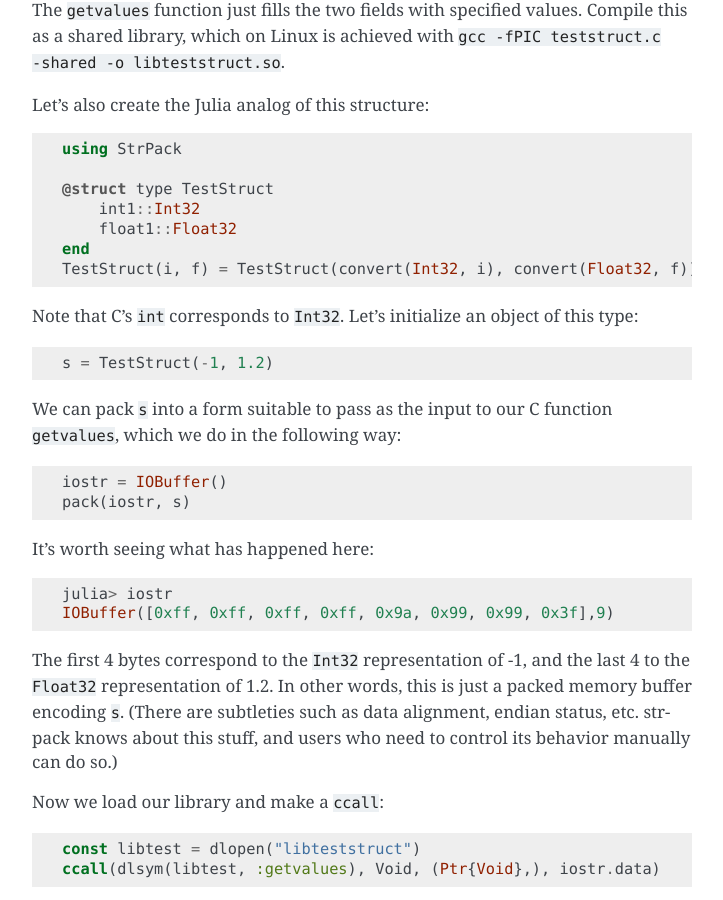
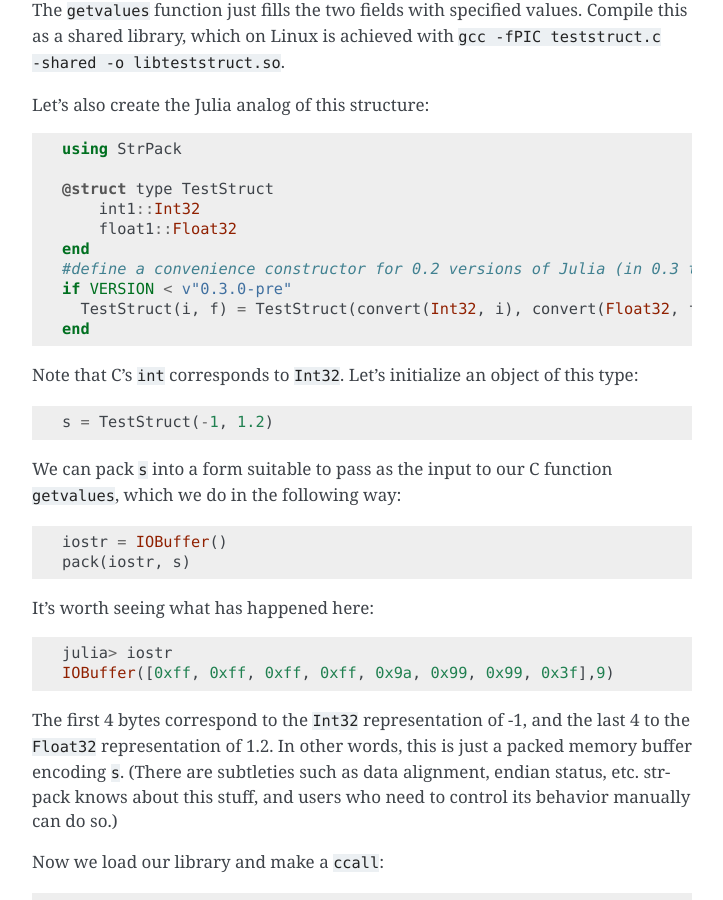
Before and after one commit to pao/StrPack.jl, a Sphinx documentation site: the page built from doc/index.rst, in a window 1280 px wide and 900 px high, scrolled down 568 px. Shown: the whole window, without its empty margins (388-1111 px from the left). Built offline with Sphinx 7.4.7, drawn with Linux system fonts in a browser that asks for light colours.

Commit message:
Removed unnecessary constructor for 0.3
Fixes #12

```diff
--- a/doc/index.rst
+++ b/doc/index.rst
@@ -36,7 +36,10 @@ Let's also create the Julia analog of this structure::
         int1::Int32
         float1::Float32
     end
-    TestStruct(i, f) = TestStruct(convert(Int32, i), convert(Float32, f))
+    #define a convenience constructor for 0.2 versions of Julia (in 0.3 this is automatic)
+    if VERSION < v"0.3.0-pre"
+      TestStruct(i, f) = TestStruct(convert(Int32, i), convert(Float32, f))
+    end
 
 Note that C's ``int`` corresponds to ``Int32``. Let's initialize an object of this type::
 
```
